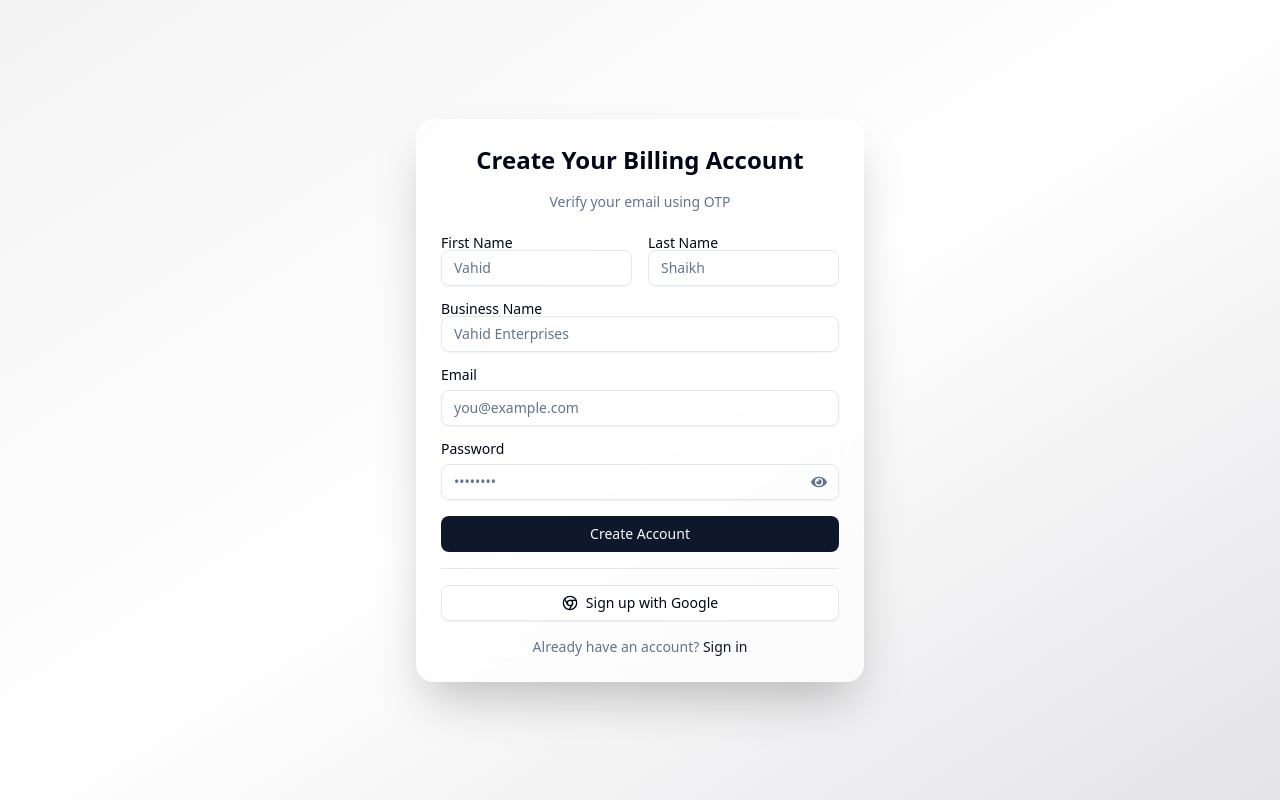
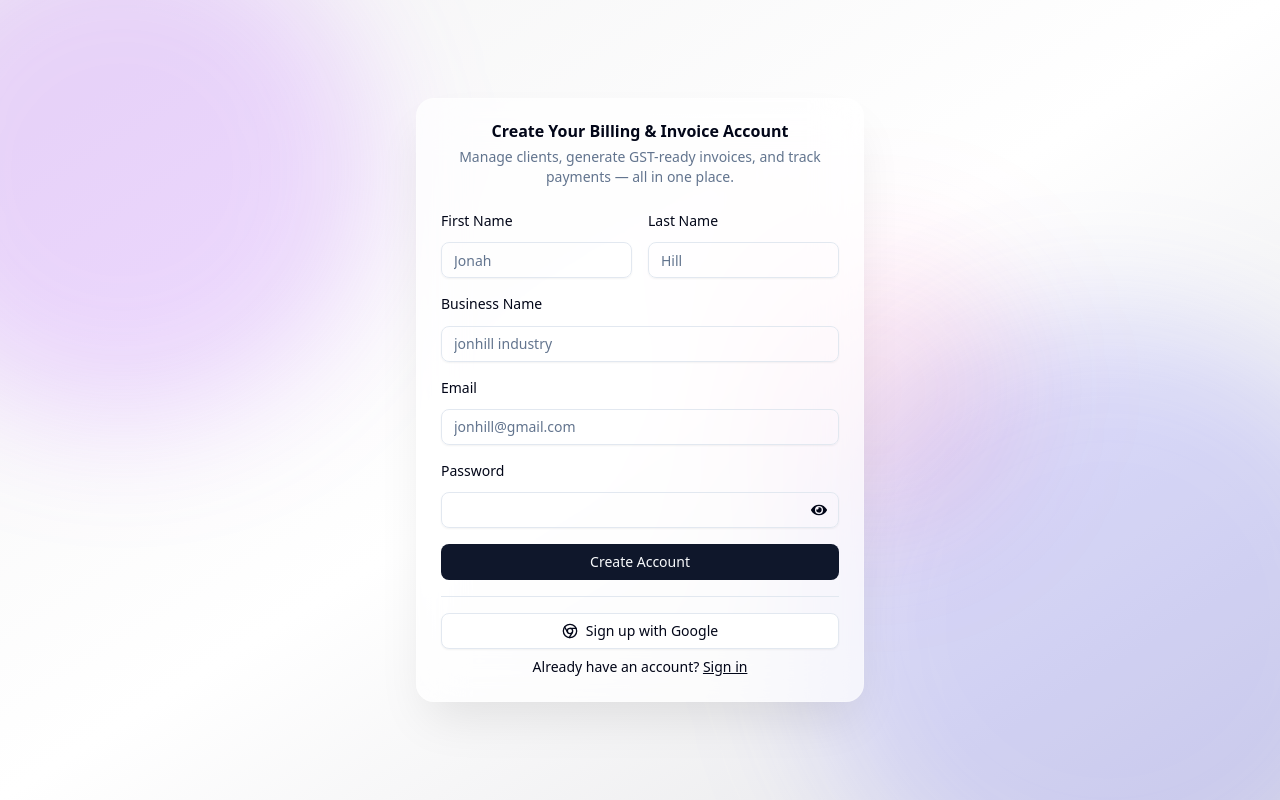
Before and after one commit to Vahid819/invoice-billing, a Next.js app: page /sign-up in a window 1280 px wide. Built offline with nearby package versions, Linux system fonts and the light colour scheme.

Commit message:
sign-up page ui done

```diff
--- a/package.json
+++ b/package.json
@@ -13,6 +13,7 @@
     "@radix-ui/react-label": "^2.1.8",
     "@radix-ui/react-separator": "^1.1.8",
     "@radix-ui/react-slot": "^1.2.4",
+    "@react-email/components": "^1.0.6",
     "class-variance-authority": "^0.7.1",
     "clsx": "^2.1.1",
     "input-otp": "^1.4.2",
@@ -22,6 +23,7 @@
     "next-themes": "^0.4.6",
     "react": "19.2.3",
     "react-dom": "19.2.3",
+    "react-email": "^5.2.5",
     "react-icons": "^5.5.0",
     "tailwind-merge": "^3.4.0",
     "tailwindcss-animate": "^1.0.7",
--- a/src/app/(auth)/sign-up/page.js
+++ b/src/app/(auth)/sign-up/page.js
@@ -2,6 +2,7 @@
 
 import { useState } from "react"
 import Link from "next/link"
+import { signupSchema } from "@/schemas/userSignupSchema"
 import {
   Card,
   CardHeader,
@@ -11,7 +12,6 @@ import {
 } from "@/components/ui/card"
 import { Button } from "@/components/ui/button"
 import { Input } from "@/components/ui/input"
-import { Label } from "@/components/ui/label"
 import { Separator } from "@/components/ui/separator"
 import {
   InputOTP,
@@ -20,127 +20,200 @@ import {
 } from "@/components/ui/input-otp"
 import { FaEye, FaEyeSlash } from "react-icons/fa"
 import { Chrome } from "lucide-react"
+import {
+  Field,
+  FieldContent,
+  FieldError,
+  FieldLabel,
+} from "@/components/ui/field"
 
 export default function SignupPage() {
   const [showPassword, setShowPassword] = useState(false)
-  const [email, setEmail] = useState("")
   const [otpSent, setOtpSent] = useState(false)
-  const [otp, setOtp] = useState("")
+  const [loading, setLoading] = useState(false)
+  const [errors, setErrors] = useState({})
+
+  const [form, setForm] = useState({
+    name: "",
+    lastName: "",
+    businessName: "",
+    email: "",
+    otp: "",
+    password: "",
+  })
+
+  const handleChange = (e) => {
+    setForm({ ...form, [e.target.name]: e.target.value })
+  }
+
+  const handleSubmit = async (e) => {
+    e.preventDefault()
+    setErrors({})
+
+    // ✅ Zod validation
+    const parsed = signupSchema.safeParse(form)
+    if (!parsed.success) {
+      setErrors(parsed.error.flatten().fieldErrors)
+      return
+    }
+
+    try {
+      setLoading(true)
+      const res = await fetch("/api/auth/signup", {
+        method: "POST",
+        headers: { "Content-Type": "application/json" },
+        body: JSON.stringify(parsed.data),
+      })
+
+      const data = await res.json()
+      if (!res.ok) {
+        setErrors({ general: data.message })
+      } else {
+        alert("Account created successfully")
+      }
+    } catch {
+      setErrors({ general: "Server error" })
+    } finally {
+      setLoading(false)
+    }
+  }
 
   return (
-    <div className="min-h-screen flex items-center justify-center bg-linear-to-br from-zinc-100 via-white to-zinc-200 dark:from-zinc-950 dark:via-zinc-900 dark:to-black px-4">
-      <Card className="w-full max-w-md backdrop-blur-xl bg-white/70 dark:bg-zinc-900/60 border border-white/20 dark:border-white/10 shadow-2xl rounded-2xl">
-        <CardHeader className="text-center space-y-2">
-          <CardTitle className="text-2xl font-semibold">
-            Create Your Billing Account
+    <div className="
+  relative min-h-screen flex items-center justify-center px-4
+  bg-linear-to-br from-zinc-100 via-white to-zinc-200
+  dark:from-zinc-950 dark:via-zinc-900 dark:to-black
+  overflow-hidden
+">
+      {/* Cinematic light effects */}
+      <div className="absolute top-[-10%] left-[-10%] w-125 h-125 bg-purple-500/20 rounded-full blur-3xl" />
+      <div className="absolute bottom-[-15%] right-[-10%] w-150 h-150 bg-indigo-500/20 rounded-full blur-3xl" />
+      <div className="absolute top-[30%] right-[20%] w-75 h-75 bg-pink-500/10 rounded-full blur-3xl" />
+
+
+      <Card className="
+    w-full max-w-md
+    rounded-2xl
+    bg-white/70 dark:bg-zinc-900/60
+    backdrop-blur-xl
+    border border-white/20 dark:border-white/10
+    shadow-2xl shadow-black/10
+  ">
+        <CardHeader className="text-center">
+          <CardTitle>
+            Create Your Billing & Invoice Account
           </CardTitle>
+
           <CardDescription>
-            Verify your email using OTP
+            Manage clients, generate GST-ready invoices, and track payments — all in one place.
           </CardDescription>
+
         </CardHeader>
 
-        <CardContent className="space-y-4">
-          {/* Name */}
+        <CardContent>
+          <form onSubmit={handleSubmit} className="space-y-4">
+
+            {/* First Name */}
             <div className="grid grid-cols-2 gap-4">
-            <div>
-              <Label>First Name</Label>
-              <Input placeholder="Vahid" />
-            </div>
-            <div>
-              <Label>Last Name</Label>
-              <Input placeholder="Shaikh" />
-            </div>
+              <Field>
+                <FieldLabel>First Name</FieldLabel>
+                <FieldContent>
+                  <Input name="name" onChange={handleChange} placeholder="Jonah" />
+                </FieldContent>
+                <FieldError>{errors.name?.[0]}</FieldError>
+              </Field>
+
+              <Field>
+                <FieldLabel>Last Name</FieldLabel>
+                <FieldContent>
+                  <Input name="lastName" onChange={handleChange} placeholder="Hill" />
+                </FieldContent>
+              </Field>
             </div>
 
-          {/* Business */}
-          <div>
-            <Label>Business Name</Label>
-            <Input placeholder="Vahid Enterprises" />
-          </div>
+            {/* Business Name */}
+            <Field>
+              <FieldLabel>Business Name</FieldLabel>
+              <FieldContent>
+                <Input name="businessName" onChange={handleChange} placeholder="jonhill industry" />
+              </FieldContent>
+              <FieldError>{errors.businessName?.[0]}</FieldError>
+            </Field>
 
-          {/* Email + Send OTP */}
-          <div className="space-y-2">
-            <Label>Email</Label>
-
-            <div className="flex gap-2">
-              <Input
-                type="email"
-                placeholder="you@example.com"
-                value={email}
-                onChange={(e) => setEmail(e.target.value)}
-              />
-
-              {email && (
-                <Button
-                  type="button"
-                  variant="outline"
-                  onClick={() => setOtpSent(true)}
-                >
+            {/* Email */}
+            <Field>
+              <FieldLabel>Email</FieldLabel>
+              <FieldContent className="flex gap-2">
+                <Input name="email" type="email" onChange={handleChange} placeholder="jonhill@gmail.com" />
+                {form.email && (
+                  <Button type="button" onClick={() => setOtpSent(true)}>
                     Send OTP
                   </Button>
                 )}
-            </div>
-          </div>
+              </FieldContent>
+              <FieldError>{errors.email?.[0]}</FieldError>
+            </Field>
 
-          {/* OTP using shadcn InputOTP */}
+            {/* OTP */}
             {otpSent && (
-            <div className="space-y-2">
-              <Label>OTP</Label>
-
+              <Field>
+                <FieldLabel>OTP</FieldLabel>
+                <FieldContent>
                   <InputOTP
                     maxLength={6}
-                value={otp}
-                onChange={(value) => setOtp(value)}
+                    value={form.otp}
+                    onChange={(v) => setForm({ ...form, otp: v })}
                   >
                     <InputOTPGroup>
-                  <InputOTPSlot index={0} />
-                  <InputOTPSlot index={1} />
-                  <InputOTPSlot index={2} />
-                  <InputOTPSlot index={3} />
-                  <InputOTPSlot index={4} />
-                  <InputOTPSlot index={5} />
+                      {[0, 1, 2, 3, 4, 5].map(i => (
+                        <InputOTPSlot key={i} index={i} />
+                      ))}
                     </InputOTPGroup>
                   </InputOTP>
-
-              <p className="text-xs text-muted-foreground">
-                Enter the 6-digit OTP sent to your email
-              </p>
-            </div>
+                </FieldContent>
+                <FieldError>{errors.otp?.[0]}</FieldError>
+              </Field>
             )}
 
             {/* Password */}
-          <div className="space-y-2">
-            <Label>Password</Label>
-            <div className="relative">
+            <Field>
+              <FieldLabel>Password</FieldLabel>
+              <FieldContent className="relative">
                 <Input
+                  name="password"
                   type={showPassword ? "text" : "password"}
-                className="pr-10"
-                placeholder="••••••••"
+                  onChange={handleChange}
                 />
                 <button
                   type="button"
                   onClick={() => setShowPassword(!showPassword)}
-                className="absolute right-3 top-1/2 -translate-y-1/2 text-muted-foreground hover:text-foreground"
+                  className="absolute right-3 top-1/2 -translate-y-1/2"
                 >
                   {showPassword ? <FaEyeSlash /> : <FaEye />}
                 </button>
-            </div>
-          </div>
+              </FieldContent>
+              <FieldError>{errors.password?.[0]}</FieldError>
+            </Field>
 
-          <Button className="w-full">
-            Create Account
+            {errors.general && (
+              <p className="text-red-500 text-center">{errors.general}</p>
+            )}
+
+            <Button type="submit" className="w-full" disabled={loading}>
+              {loading ? "Creating..." : "Create Account"}
             </Button>
+          </form>
 
-          <Separator />
+          <Separator className="my-4" />
 
           <Button variant="outline" className="w-full flex gap-2">
             <Chrome className="h-4 w-4" />
             Sign up with Google
           </Button>
 
-          <p className="text-center text-sm text-muted-foreground">
+          <p className="text-center text-sm mt-2">
             Already have an account?{" "}
-            <Link href="/signin" className="text-primary hover:underline">
+            <Link href="/sign-in" className="underline">
               Sign in
             </Link>
           </p>
--- /dev/null
+++ b/src/app/api/auth/signup/route.js
@@ -0,0 +1,37 @@
+import connectDB from "@/lib/db"
+import User from "@/models/User"
+import {signupSchema} from "@/schemas/userSignupSchema"
+import bcrypt from "bcryptjs"
+
+export async function POST(req) {
+  await connectDB()
+  const body = await req.json()
+
+  console.log("Signup request body:", body);
+
+  const parsed = signupSchema.safeParse(body)
+  if (!parsed.success) {
+    return Response.json(
+      { errors: parsed.error.flatten().fieldErrors },
+      { status: 400 }
+    )
+  }
+
+  const { name, lastName, businessName, email, password } = parsed.data
+
+  const exists = await User.findOne({ email })
+  if (exists) {
+    return Response.json({ message: "Email already exists" }, { status: 409 })
+  }
+
+  await User.create({
+    name,
+    lastName,
+    businessName,
+    email,
+    password: await bcrypt.hash(password, 10),
+    verified: true,
+  })
+
+  return Response.json({ message: "User created successfully" })
+}
--- /dev/null
+++ b/src/components/ui/field.jsx
@@ -0,0 +1,240 @@
+"use client"
+
+import { useMemo } from "react"
+import { cva } from "class-variance-authority";
+
+import { cn } from "@/lib/utils"
+import { Label } from "@/components/ui/label"
+import { Separator } from "@/components/ui/separator"
+
+function FieldSet({
+  className,
+  ...props
+}) {
+  return (
+    <fieldset
+      data-slot="field-set"
+      className={cn(
+        "flex flex-col gap-6",
+        "has-[>[data-slot=checkbox-group]]:gap-3 has-[>[data-slot=radio-group]]:gap-3",
+        className
+      )}
+      {...props} />
+  );
+}
+
+function FieldLegend({
+  className,
+  variant = "legend",
+  ...props
+}) {
+  return (
+    <legend
+      data-slot="field-legend"
+      data-variant={variant}
+      className={cn(
+        "mb-3 font-medium",
+        "data-[variant=legend]:text-base",
+        "data-[variant=label]:text-sm",
+        className
+      )}
+      {...props} />
+  );
+}
+
+function FieldGroup({
+  className,
+  ...props
+}) {
+  return (
+    <div
+      data-slot="field-group"
+      className={cn(
+        "group/field-group @container/field-group flex w-full flex-col gap-7 data-[slot=checkbox-group]:gap-3 [&>[data-slot=field-group]]:gap-4",
+        className
+      )}
+      {...props} />
+  );
+}
+
+const fieldVariants = cva("group/field flex w-full gap-3 data-[invalid=true]:text-destructive", {
+  variants: {
+    orientation: {
+      vertical: ["flex-col [&>*]:w-full [&>.sr-only]:w-auto"],
+      horizontal: [
+        "flex-row items-center",
+        "[&>[data-slot=field-label]]:flex-auto",
+        "has-[>[data-slot=field-content]]:items-start has-[>[data-slot=field-content]]:[&>[role=checkbox],[role=radio]]:mt-px",
+      ],
+      responsive: [
+        "flex-col [&>*]:w-full [&>.sr-only]:w-auto @md/field-group:flex-row @md/field-group:items-center @md/field-group:[&>*]:w-auto",
+        "@md/field-group:[&>[data-slot=field-label]]:flex-auto",
+        "@md/field-group:has-[>[data-slot=field-content]]:items-start @md/field-group:has-[>[data-slot=field-content]]:[&>[role=checkbox],[role=radio]]:mt-px",
+      ],
+    },
+  },
+  defaultVariants: {
+    orientation: "vertical",
+  },
+})
+
+function Field({
+  className,
+  orientation = "vertical",
+  ...props
+}) {
+  return (
+    <div
+      role="group"
+      data-slot="field"
+      data-orientation={orientation}
+      className={cn(fieldVariants({ orientation }), className)}
+      {...props} />
+  );
+}
+
+function FieldContent({
+  className,
+  ...props
+}) {
+  return (
+    <div
+      data-slot="field-content"
+      className={cn("group/field-content flex flex-1 flex-col gap-1.5 leading-snug", className)}
+      {...props} />
+  );
+}
+
+function FieldLabel({
+  className,
+  ...props
+}) {
+  return (
+    <Label
+      data-slot="field-label"
+      className={cn(
+        "group/field-label peer/field-label flex w-fit gap-2 leading-snug group-data-[disabled=true]/field:opacity-50",
+        "has-[>[data-slot=field]]:w-full has-[>[data-slot=field]]:flex-col has-[>[data-slot=field]]:rounded-md has-[>[data-slot=field]]:border [&>*]:data-[slot=field]:p-4",
+        "has-data-[state=checked]:bg-primary/5 has-data-[state=checked]:border-primary dark:has-data-[state=checked]:bg-primary/10",
+        className
+      )}
+      {...props} />
+  );
+}
+
+function FieldTitle({
+  className,
+  ...props
+}) {
+  return (
+    <div
+      data-slot="field-label"
+      className={cn(
+        "flex w-fit items-center gap-2 text-sm leading-snug font-medium group-data-[disabled=true]/field:opacity-50",
+        className
+      )}
+      {...props} />
+  );
+}
+
+function FieldDescription({
+  className,
+  ...props
+}) {
+  return (
+    <p
+      data-slot="field-description"
+      className={cn(
+        "text-muted-foreground text-sm leading-normal font-normal group-has-[[data-orientation=horizontal]]/field:text-balance",
+        "last:mt-0 nth-last-2:-mt-1 [[data-variant=legend]+&]:-mt-1.5",
+        "[&>a:hover]:text-primary [&>a]:underline [&>a]:underline-offset-4",
+        className
+      )}
+      {...props} />
+  );
+}
+
+function FieldSeparator({
+  children,
+  className,
+  ...props
+}) {
+  return (
+    <div
+      data-slot="field-separator"
+      data-content={!!children}
+      className={cn(
+        "relative -my-2 h-5 text-sm group-data-[variant=outline]/field-group:-mb-2",
+        className
+      )}
+      {...props}>
+      <Separator className="absolute inset-0 top-1/2" />
+      {children && (
+        <span
+          className="bg-background text-muted-foreground relative mx-auto block w-fit px-2"
+          data-slot="field-separator-content">
+          {children}
+        </span>
+      )}
+    </div>
+  );
+}
+
+function FieldError({
+  className,
+  children,
+  errors,
+  ...props
+}) {
+  const content = useMemo(() => {
+    if (children) {
+      return children
+    }
+
+    if (!errors?.length) {
+      return null
+    }
+
+    const uniqueErrors = [
+      ...new Map(errors.map((error) => [error?.message, error])).values(),
+    ]
+
+    if (uniqueErrors?.length == 1) {
+      return uniqueErrors[0]?.message
+    }
+
+    return (
+      <ul className="ml-4 flex list-disc flex-col gap-1">
+        {uniqueErrors.map((error, index) =>
+          error?.message && <li key={index}>{error.message}</li>)}
+      </ul>
+    );
+  }, [children, errors])
+
+  if (!content) {
+    return null
+  }
+
+  return (
+    <div
+      role="alert"
+      data-slot="field-error"
+      className={cn("text-destructive text-sm font-normal", className)}
+      {...props}>
+      {content}
+    </div>
+  );
+}
+
+export {
+  Field,
+  FieldLabel,
+  FieldDescription,
+  FieldError,
+  FieldGroup,
+  FieldLegend,
+  FieldSeparator,
+  FieldSet,
+  FieldContent,
+  FieldTitle,
+}
```
Also changed, not shown: src/emails/otpEmail.jsx (added), src/model/User.js (renamed from src/schemas/User.js), src/schemas/userSignupSchema.js (renamed from src/model/userSignupSchema.js), 1 other file (tests, documents, lock files or other folders). Lines whose indentation alone changed are shown as unchanged.
